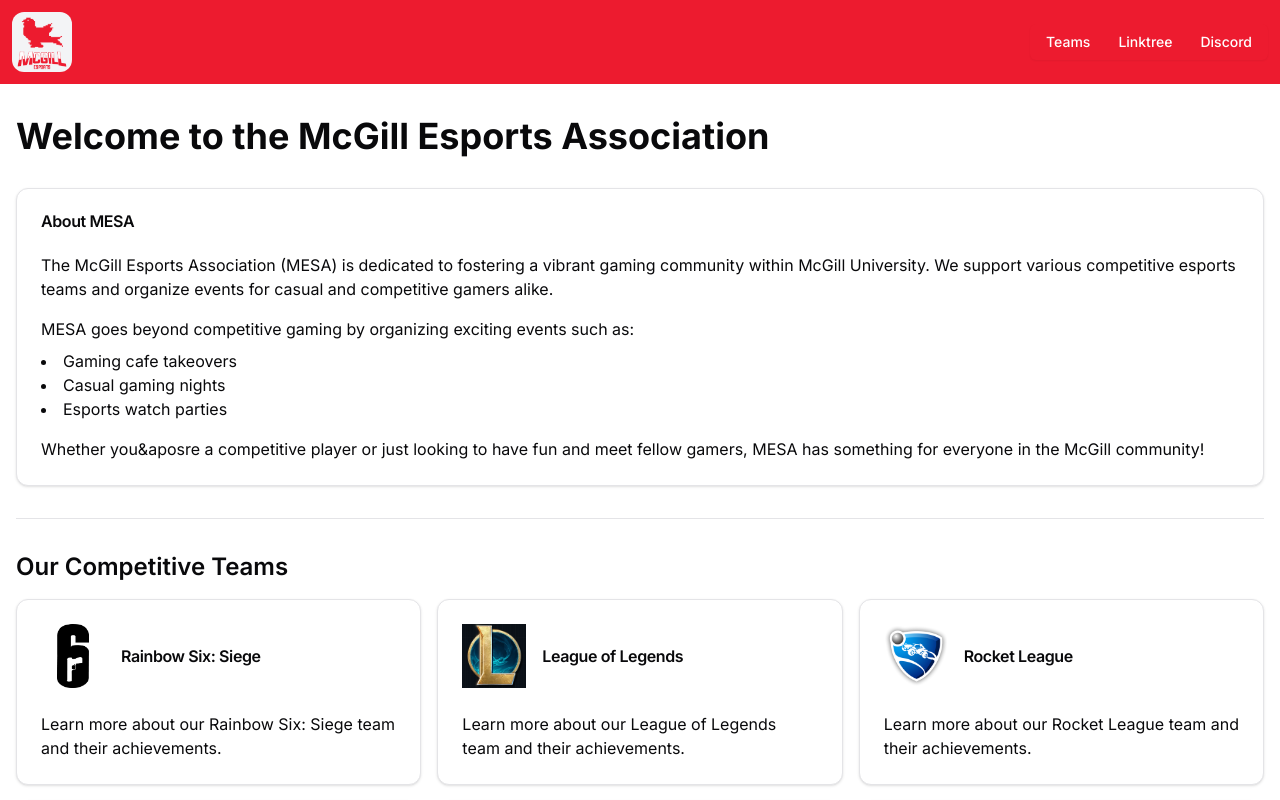
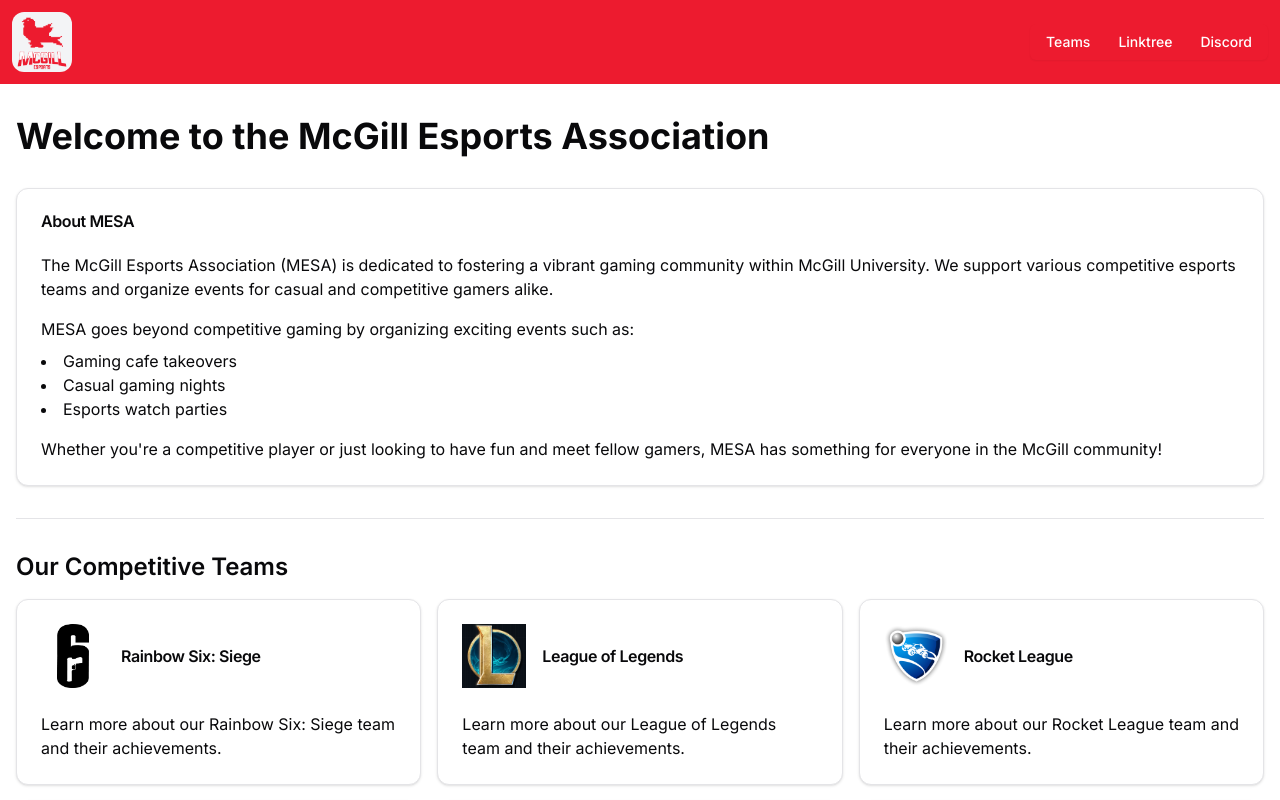
Before and after one commit to lucaschew/mcgill-esports-association, a Next.js app: page / in a window 1280 px wide. Shown: the top 800 px of the page. Built offline with nearby package versions, Linux system fonts and the light colour scheme.

Commit message:
[Fix] apostrophe

```diff
--- a/app/page.tsx
+++ b/app/page.tsx
@@ -64,7 +64,7 @@
               <li>Esports watch parties</li>
             </ul>
             <p className="mt-4">
-              Whether you&aposre a competitive player or just looking to have
+              Whether you&apos;re a competitive player or just looking to have
               fun and meet fellow gamers, MESA has something for everyone in the
               McGill community!
             </p>
```
